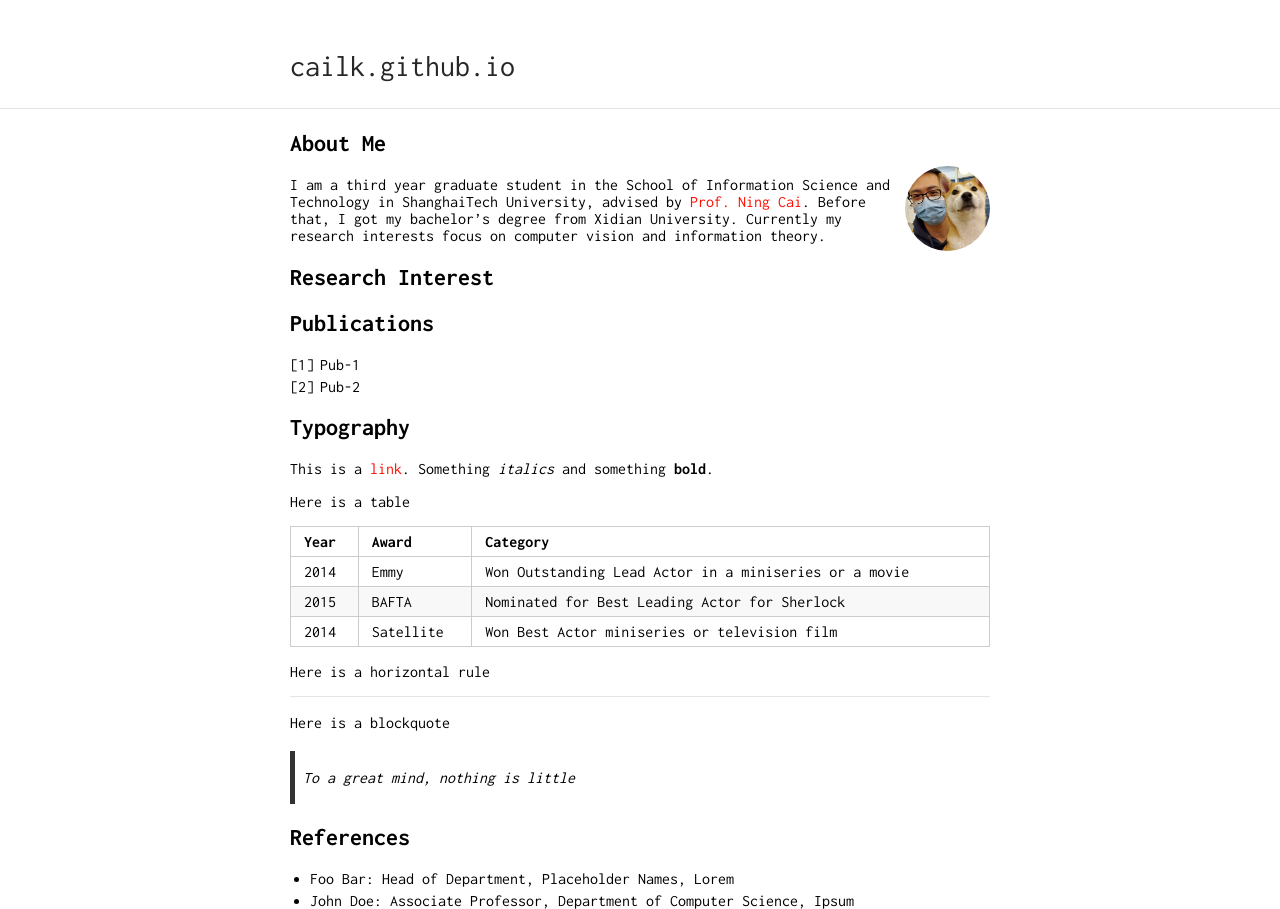
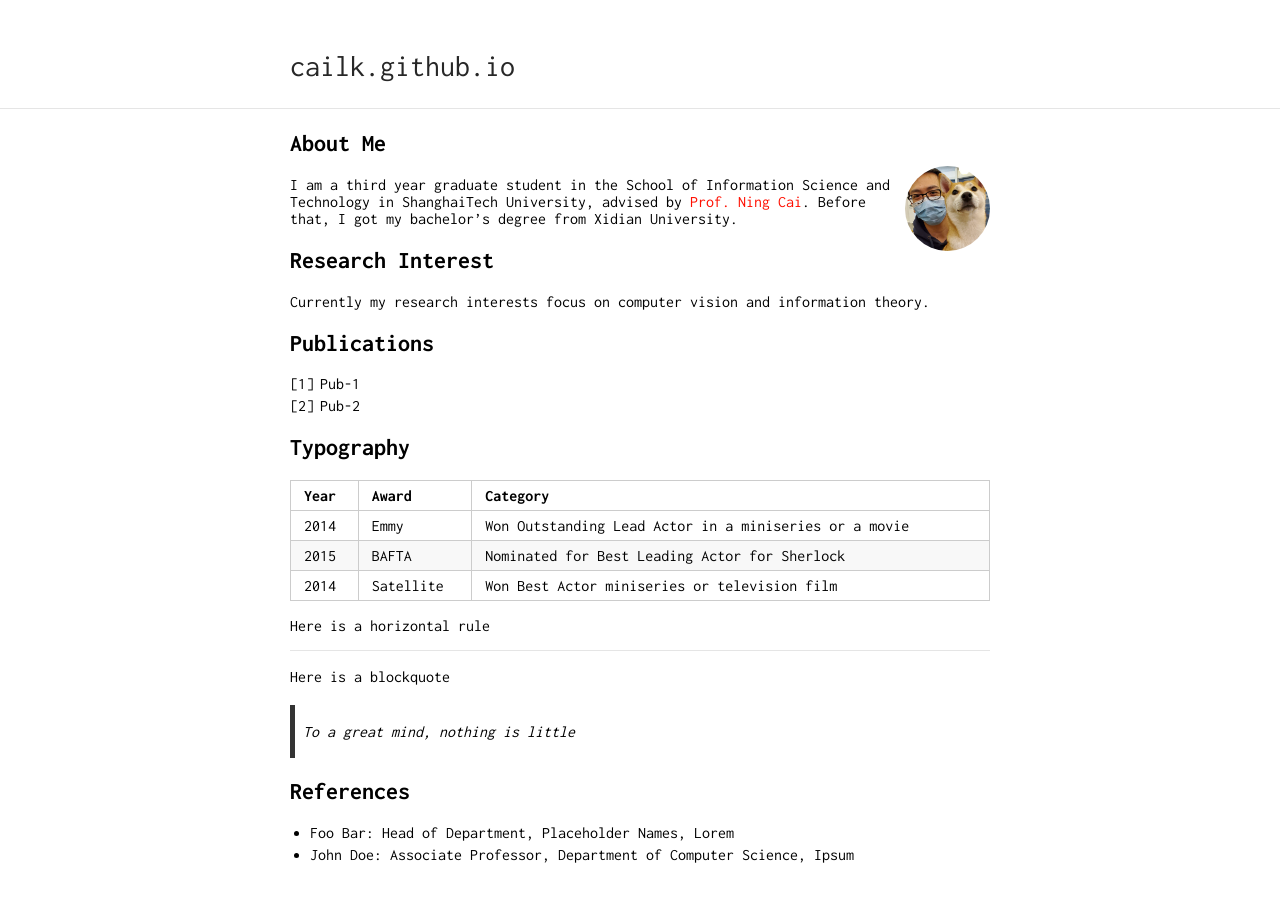
Before and after one commit to cailk/cailk.github.io, a Jekyll site: the page built from index.md, in a window 1280 px wide. Built offline with Jekyll 4.4.1, drawn with Linux system fonts in a browser that asks for light colours; our own code applies the rules of GitHub Pages for plain Markdown files.

Commit message:
update researcher-theme

```diff
--- a/index.md
+++ b/index.md
@@ -6,10 +6,11 @@ layout: default
 
 <img class="profile-picture" src="./resources/my_pic.jpg">
 
-I am a third year graduate student in the School of Information Science and Technology in ShanghaiTech University, advised by [Prof. Ning Cai](http://sist.shanghaitech.edu.cn/sist_en/2018/0820/c3846a31784/page.htm). Before that, I got my bachelor’s degree from Xidian University. Currently my research interests focus on computer vision and information theory.
+I am a third year graduate student in the School of Information Science and Technology in ShanghaiTech University, advised by [Prof. Ning Cai](). Before that, I got my bachelor’s degree from Xidian University.
 
 ## Research Interest
 
+Currently my research interests focus on computer vision and information theory.
 
 ## Publications
 
@@ -17,10 +18,6 @@ I am a third year graduate student in the School of Information Science and Tech
 2. Pub-2
 
 ## Typography
-
-This is a [link](http://google.com). Something *italics* and something **bold**.
-
-Here is a table
 
 Year | Award | Category
 -----|-------|--------
```
